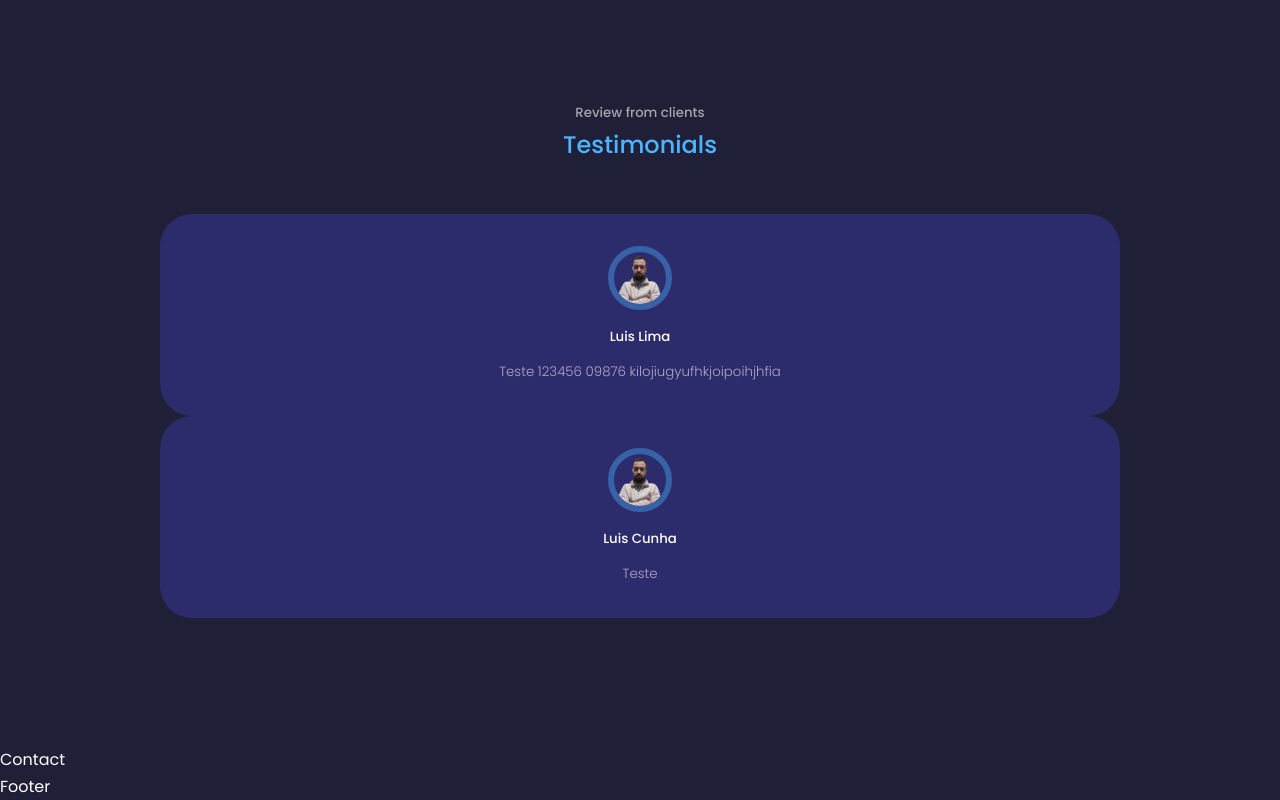
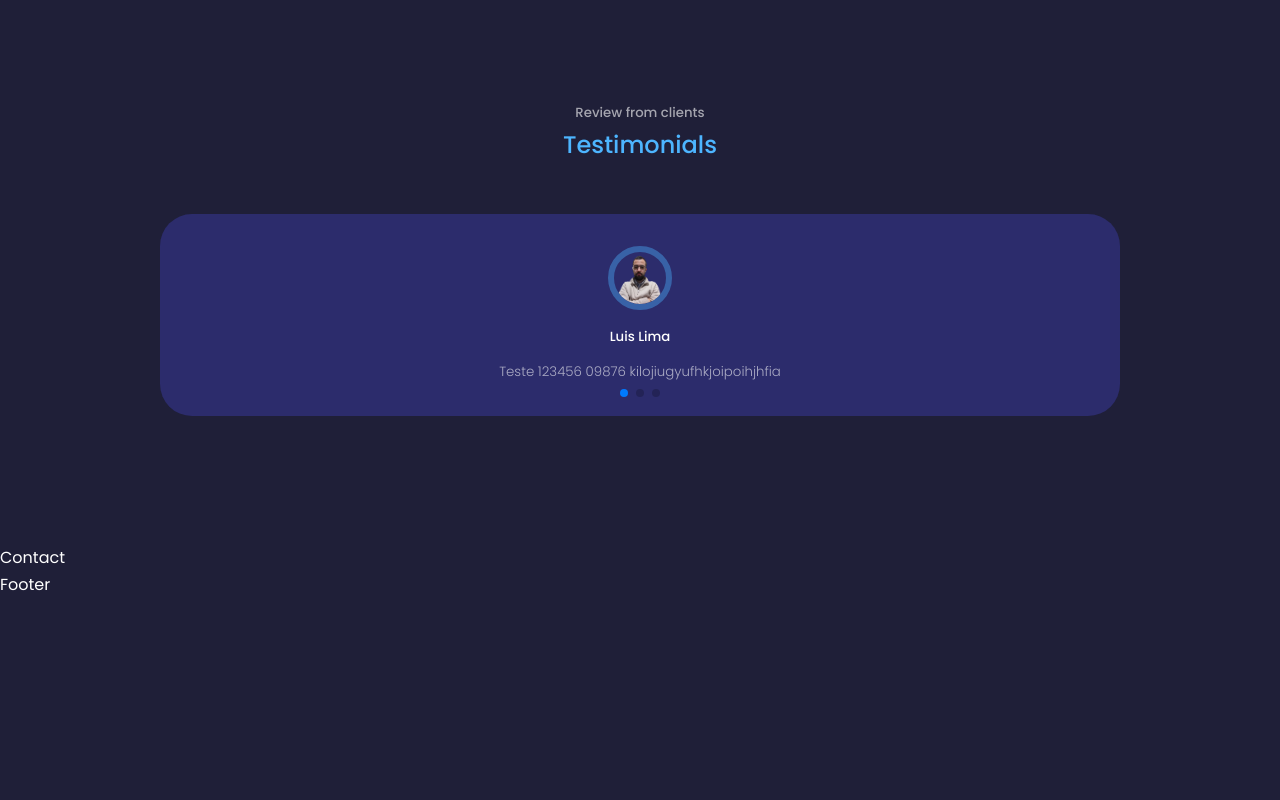
Before and after one commit to luislimaUM/my-portfolio, a React (Create React App) app: page / in a window 1280 px wide. Shown: the part 3534-4334 px from the top of the page. After the commit the page ends 4132 px from the top, so only its background shows below. Built offline with nearby package versions, Linux system fonts and the light colour scheme.

Commit message:
swiper testimonials

```diff
--- a/package.json
+++ b/package.json
@@ -10,6 +10,7 @@
     "react-dom": "^17.0.2",
     "react-icons": "^4.3.1",
     "react-scripts": "5.0.0",
+    "swiper": "^8.3.2",
     "web-vitals": "^2.1.4"
   },
   "scripts": {
--- a/src/components/testimonials/Testimonials.jsx
+++ b/src/components/testimonials/Testimonials.jsx
@@ -1,6 +1,14 @@
 import React from 'react'
 import './testimonials.css'
 import ME from '../../assets/me.png'
+
+// import Swiper core and required modules
+import {Pagination} from 'swiper';
+import { Swiper, SwiperSlide } from 'swiper/react';
+
+// Import Swiper styles
+import 'swiper/css';
+import 'swiper/css/pagination';
 
 const data = [
   {
@@ -12,6 +20,11 @@
     avatar: ME,
     name: 'Luis Cunha',
     review: 'Teste'
+  },
+  {
+    avatar: ME,
+    name: 'Luis Cunha',
+    review: 'Teste111'
   }
 ]
 
@@ -21,11 +34,15 @@
       <h5>Review from clients</h5>
       <h2>Testimonials</h2>
 
-      <div className="container testimonials__container">
+      <Swiper className="container testimonials__container"
+        modules={[Pagination]}
+        spaceBetween={40}
+        slidesPerView={1}
+        pagination={{clickable: true}}>
       {
           data.map(({avatar, name, review}, index) => {
             return (
-              <article key={index} className='testimonial'>
+              <SwiperSlide key={index} className='testimonial'>
                 <div className='client__avatar'>
                   <img src={avatar}></img>
                 </div>
@@ -33,11 +50,11 @@
                 <small className='client__review'>
                   {review}
                 </small>
-              </article>
+              </SwiperSlide>
             )
           })
         }
-      </div>
+      </Swiper>
     </section>
   )
 }
```
Also changed, not shown: 1 other file (tests, documents, lock files or other folders).
